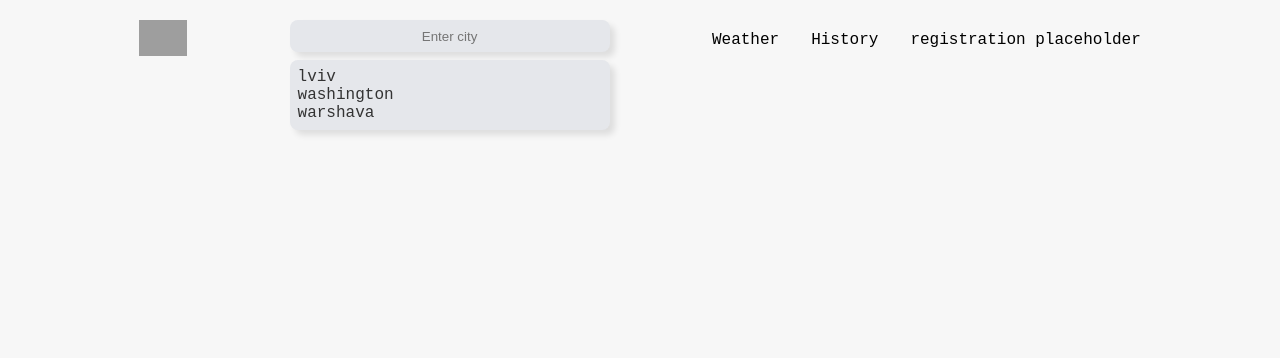
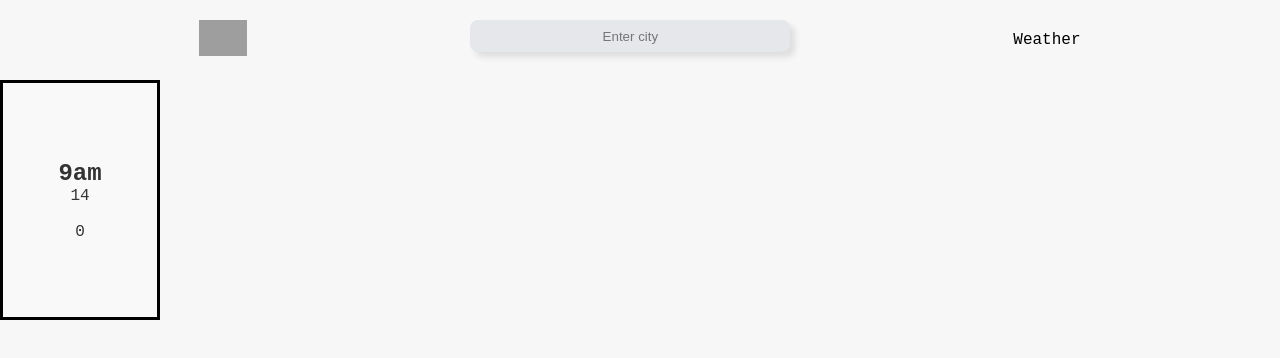
Before and after one commit to AndriyDykan/weather-app, a React (Vite) app: page / in a window 1280 px wide. Shown: the top 358 px of the page. Built offline with nearby package versions, Linux system fonts and the light colour scheme; grey boxes are pictures that could not be loaded.

Commit message:
complete searchbar logic, complete city fetch

```diff
--- a/src/App.jsx
+++ b/src/App.jsx
@@ -1,11 +1,16 @@
 import Header from "./Header/Header";
 import Card from "./Card/Card";
+import React,{useState} from "react";
+import { CityProvider } from "./CityContext";
 function App() {
+
+
   return (
-    <>
-      <Header />
+    <CityProvider>
+      <Header/>
+      <Card/>
 
-    </>
+    </CityProvider>
   );
 }
 
--- /dev/null
+++ b/src/CityContext.jsx
@@ -0,0 +1,12 @@
+import React,{useState, createContext} from "react";
+
+export const CityContext = createContext();
+export function CityProvider({children}){
+    const [selectedCity,setSelectedCity] = useState(null);
+
+    return(
+        <CityContext.Provider value={{selectedCity,setSelectedCity}}>
+            {children}
+        </CityContext.Provider>
+    )
+}
--- a/src/Header/Header.jsx
+++ b/src/Header/Header.jsx
@@ -18,16 +18,6 @@ function Header() {
               Weather
             </a>
           </li>
-          <li className={styles.routs}>
-            <a className={styles.links} href="">
-              History
-            </a>
-          </li>
-          <li className={styles.routs}>
-            <a className={styles.links} href="">
-              registration placeholder
-            </a>
-          </li>
         </ul>
       </nav>
     </>
--- a/src/Header/Header.module.scss
+++ b/src/Header/Header.module.scss
@@ -10,13 +10,7 @@
     width: 3rem;
     height: auto;
   }
-  .search {
-    border-radius: 1rem;
-    border: black solid 0.15rem;
-    width: 30rem;
-    height: 2.5rem;
-    text-align: center;
-  }
+
 
   .navigations {
     list-style: none;
--- a/src/Searchbar/Searchbar.jsx
+++ b/src/Searchbar/Searchbar.jsx
@@ -1,22 +1,26 @@
 import styles from "./Searchbar.module.scss";
-import React, { useState, useEffect } from "react";
+import React, { useState, useEffect ,useContext} from "react";
+import { CityContext } from "../CityContext";
 function Searchbar() {
   const API = "5f0834f7cf4929a7ab21ed2040e25a19";
   const Cityurl = `http://api.openweathermap.org/geo/1.0/direct`;
   const [searchbar, setSearchbar] = useState("");
-  const [options, setOptions] = useState(["lviv", "washington", "warshava"]);
+  const [options, setOptions] = useState([]);
   const [loading, setLoading] = useState(false);
   const [debounce, setDebaunce] = useState(searchbar);
+  const {setSelectedCity} = useContext(CityContext);
   function handleSearch(e) {
     setSearchbar(e.target.value);
   }
-  function preparecity(responce){
-    const data = responce[0];
-    console.log(responce.length);
-
-    console.log(data.name);
-    console.log(data.country)
-
+  function preparecity(responce) {
+    const city = responce.map((element) => ({
+      name: element.name,
+      state: element.state,
+      country: element.country,
+      lat: element.lat,
+      lon: element.lon,
+    }));
+    return city;
   }
 
   useEffect(() => {
@@ -27,12 +31,18 @@ function Searchbar() {
   }, [searchbar]);
 
   useEffect(() => {
+    if (!debounce) {
+      setOptions([]);
+      return;
+    }
+
     const loadCity = async () => {
       setLoading(true);
-      const response = await (await fetch(`${Cityurl}?q=${debounce}&limit=5&appid=${API}`)).json();
-        preparecity(response);
-      const citys = debounce;
-      setOptions([citys]);
+      const response = await (
+        await fetch(`${Cityurl}?q=${debounce}&limit=5&appid=${API}`)
+      ).json();
+      const citys = preparecity(response);
+      setOptions(citys);
 
       setLoading(false);
     };
@@ -49,12 +59,22 @@ function Searchbar() {
           className={styles.searchbar}
           type="text"
         />
-
-        {options.length > 0 && (
+        {loading && (
+          <>
+            <ul className={styles.list}>
+              <li>loading</li>
+            </ul>
+          </>
+        )}
+        {!loading && options.length > 0 && (
           <ul className={styles.list}>
             {options.map((element, index) => (
-              <li onClick={(e) => console.log(index)} key={index}>
-                {element}
+              <li
+                className={styles.list_element}
+                onClick={(e) => setSelectedCity(e)}
+                key={index}
+              >
+                {`${element.name}, ${element.state}, ${element.country}`}
               </li>
             ))}
           </ul>
@@ -63,4 +83,5 @@ function Searchbar() {
     </>
   );
 }
+
 export default Searchbar;
--- a/src/Searchbar/Searchbar.module.scss
+++ b/src/Searchbar/Searchbar.module.scss
@@ -1,10 +1,8 @@
-.wrapper{
-    position: relative;
-
+.wrapper {
+  position: relative;
 }
 
 .searchbar {
-
   background-color: #e5e7eb;
   width: 20rem;
   height: 2rem;
@@ -27,5 +25,25 @@
   text-align: start;
   box-shadow: 5px 5px 6px rgba(0, 0, 0, 0.1);
   border: none;
+
   width: 100%;
+  .list_element {
+    padding: 0.5rem;
+    &:hover {
+      cursor: pointer;
+      background-color: #0703034f;
+      border-radius: 1rem;
+
+    }
+    &:active {
+      background: #d9d9d9;
+      transform: scale(0.98);
+    }
+    &::selection {
+      background: transparent;
+      text-decoration: underline;
+      text-decoration-color: #007bff;
+      text-decoration-thickness: 2px;
+    }
+  }
 }
```
